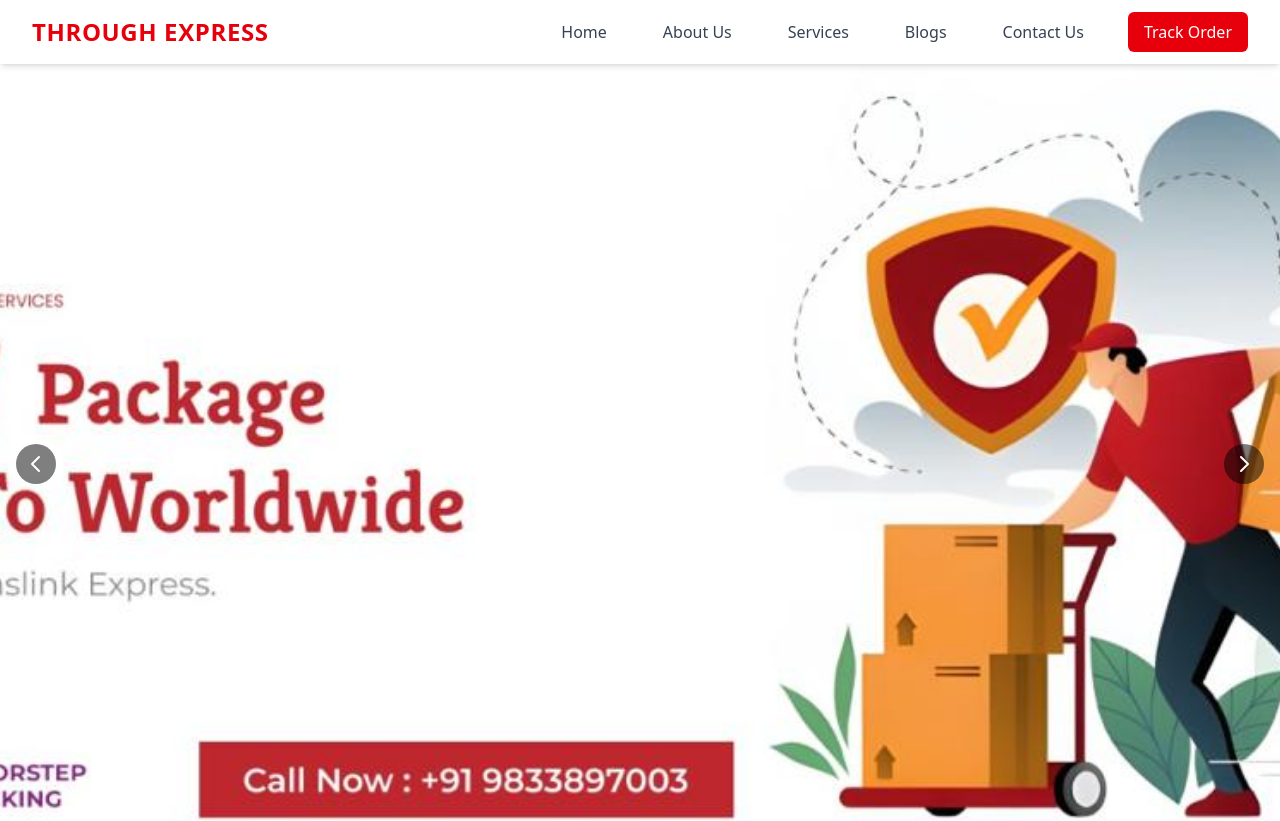
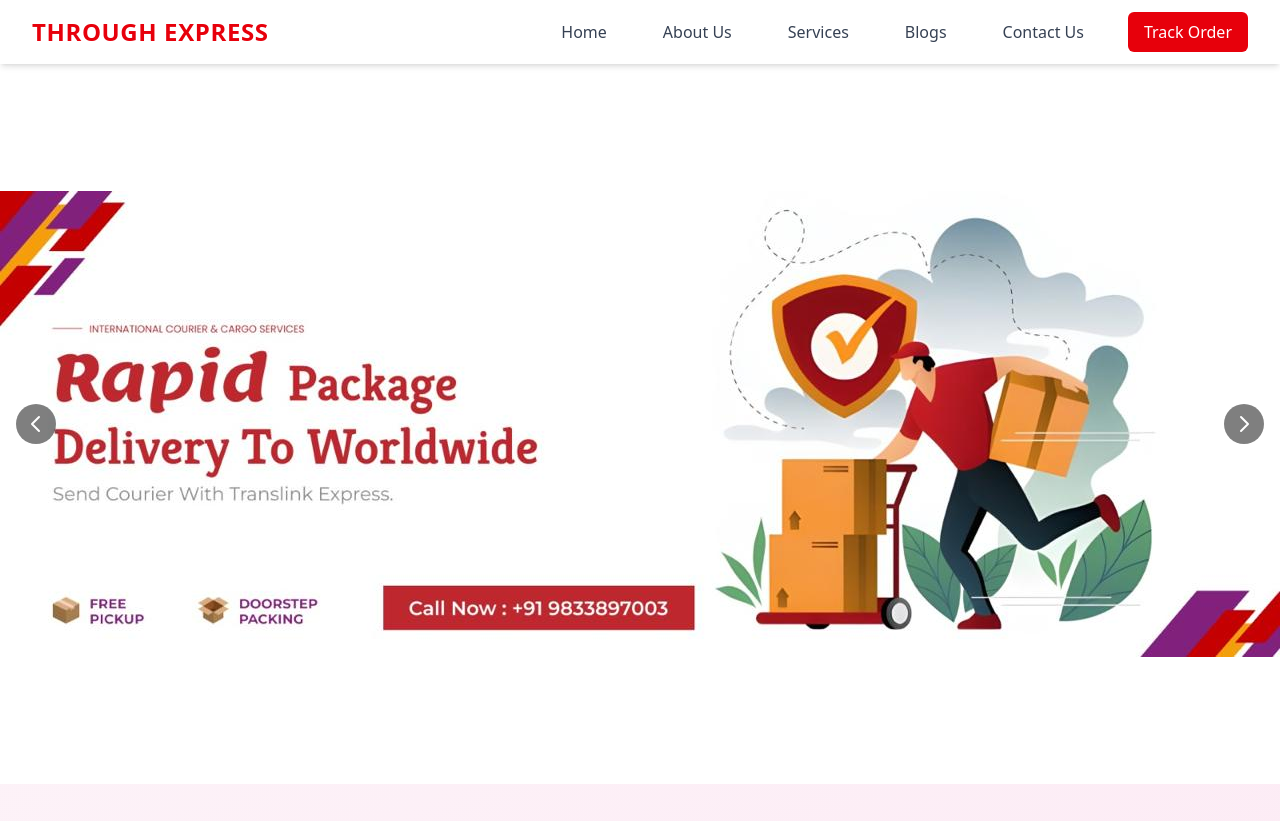
Before and after one commit to ishikabhoyar/courier, a React (Vite) app: page / in a window 1280 px wide. Shown: the top 821 px of the page. Built offline with nearby package versions, Linux system fonts and the light colour scheme.

Commit message:
feat: adjust Hero component layout for improved image display

```diff
--- a/src/components/Hero.jsx
+++ b/src/components/Hero.jsx
@@ -38,7 +38,7 @@
   };
 
   return (
-    <div className="relative h-screen w-full overflow-hidden">
+    <div className="relative h-[90vh] w-full overflow-hidden">
       {/* Carousel Images */}
       <div className="relative h-full w-full">
         {images.map((image, index) => (
@@ -51,7 +51,7 @@
             <img
               src={image}
               alt={`Courier Service ${index + 1}`}
-              className="h-full w-full object-cover"
+              className="h-full w-full object-contain"
             />
           </div>
         ))}
```
